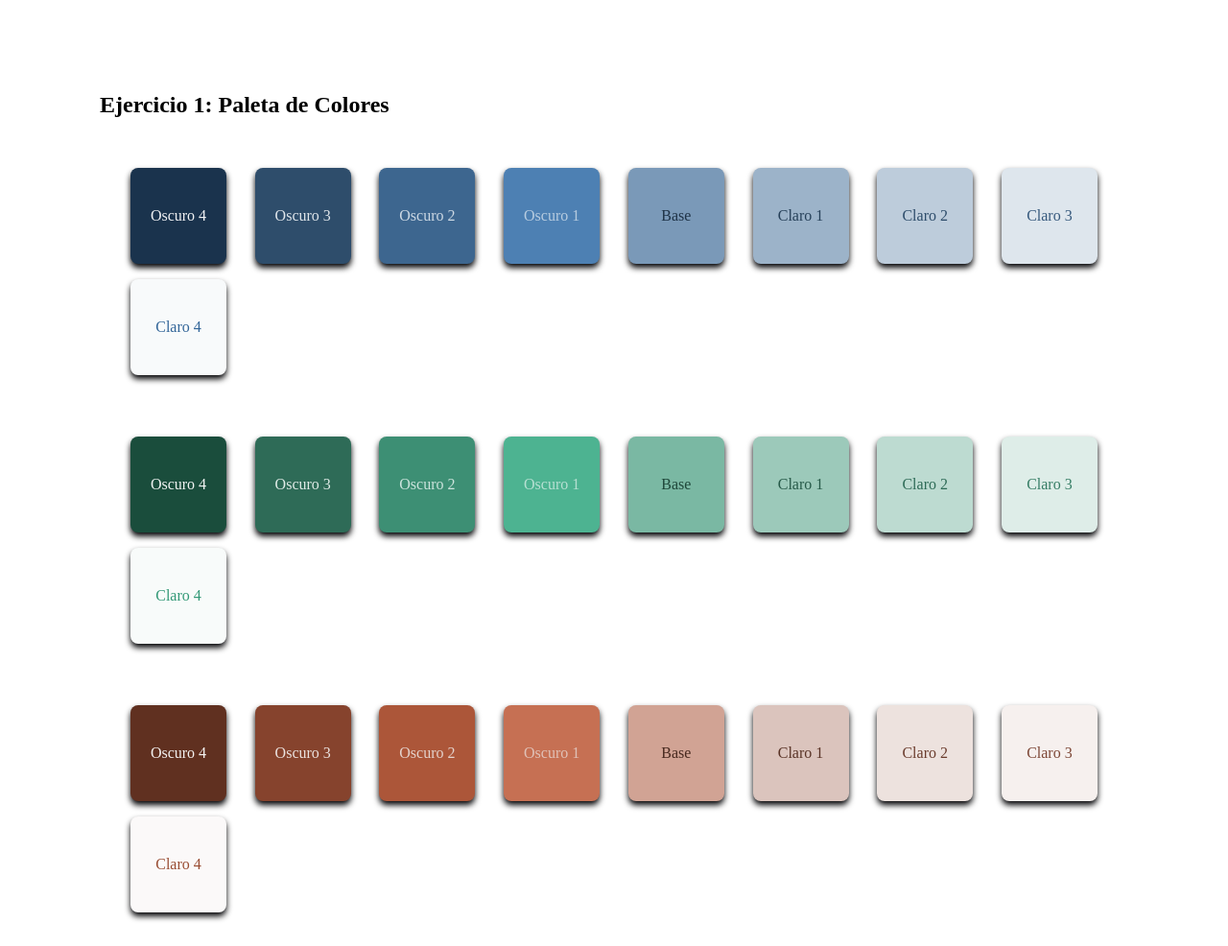
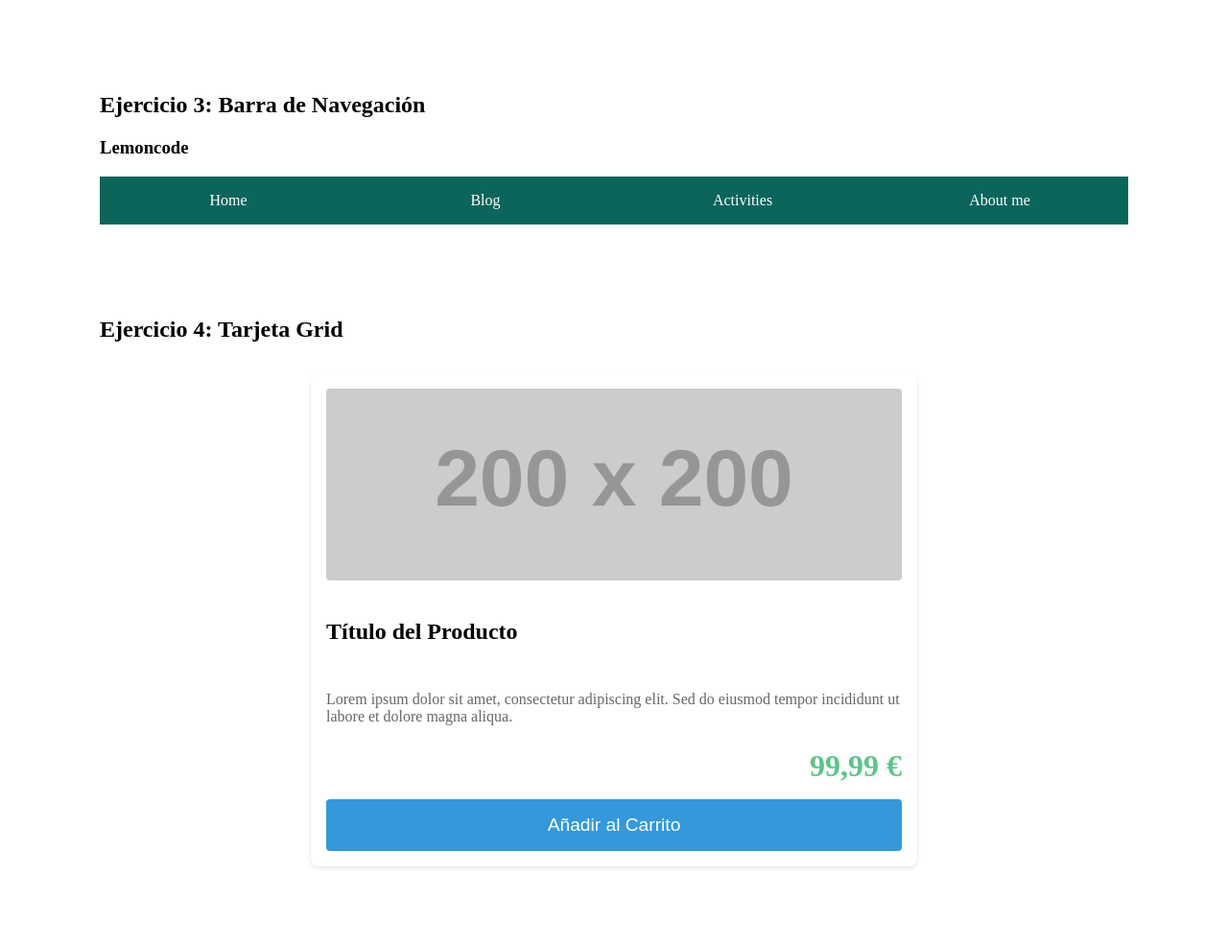
Before and after one commit to adriandcoding/Modulo-1-Laboratorio-basico, a website built with Vite: page ejercicio3-4/index.html in a window 1280 px wide. Shown: the top 986 px of the page at 96% size. Built offline with nearby package versions, Linux system fonts and the light colour scheme; placeholder pictures from the web are drawn by us.

Commit message:
modificando playgroun 3-4

```diff
--- a/ejercicio3-4/css/paleta1.css
+++ /dev/null
@@ -1,135 +0,0 @@
-:root {
-  /*azul */
-  .paleta-colores1 .oscuro-4 {
-    background-color: hsl(210, 50%, 20%);
-    color: hsl(210, 10%, 95%);
-  }
-  .paleta-colores1 .oscuro-3 {
-    background-color: hsl(210, 40%, 30%);
-    color: hsl(210, 20%, 90%);
-  }
-  .paleta-colores1 .oscuro-2 {
-    background-color: hsl(210, 40%, 40%);
-    color: hsl(210, 30%, 85%);
-  }
-  .paleta-colores1 .oscuro-1 {
-    background-color: hsl(210, 40%, 50%);
-    color: hsl(210, 40%, 80%);
-  }
-  .paleta-colores1 .base {
-    background-color: hsl(210, 30%, 60%);
-    color: hsl(210, 40%, 20%);
-  }
-  .paleta-colores1 .claro-1 {
-    background-color: hsl(210, 30%, 70%);
-    color: hsl(210, 40%, 25%);
-  }
-  .paleta-colores1 .claro-2 {
-    background-color: hsl(210, 30%, 80%);
-    color: hsl(210, 40%, 30%);
-  }
-  .paleta-colores1 .claro-3 {
-    background-color: hsl(210, 30%, 90%);
-    color: hsl(210, 40%, 35%);
-  }
-  .paleta-colores1 .claro-4 {
-    background-color: hsl(210, 30%, 98%);
-    color: hsl(210, 50%, 40%);
-  }
-  /*verde */
-  .paleta-colores2 .oscuro-4 {
-    background-color: hsl(160, 50%, 20%);
-    color: hsl(160, 10%, 95%);
-  }
-  .paleta-colores2 .oscuro-3 {
-    background-color: hsl(160, 40%, 30%);
-    color: hsl(160, 20%, 90%);
-  }
-  .paleta-colores2 .oscuro-2 {
-    background-color: hsl(160, 40%, 40%);
-    color: hsl(160, 30%, 85%);
-  }
-  .paleta-colores2 .oscuro-1 {
-    background-color: hsl(160, 40%, 50%);
-    color: hsl(160, 40%, 80%);
-  }
-  .paleta-colores2 .base {
-    background-color: hsl(160, 30%, 60%);
-    color: hsl(160, 40%, 20%);
-  }
-  .paleta-colores2 .claro-1 {
-    background-color: hsl(160, 30%, 70%);
-    color: hsl(160, 40%, 25%);
-  }
-  .paleta-colores2 .claro-2 {
-    background-color: hsl(160, 30%, 80%);
-    color: hsl(160, 40%, 30%);
-  }
-  .paleta-colores2 .claro-3 {
-    background-color: hsl(160, 30%, 90%);
-    color: hsl(160, 40%, 35%);
-  }
-  .paleta-colores2 .claro-4 {
-    background-color: hsl(160, 30%, 98%);
-    color: hsl(160, 50%, 40%);
-  }
-  /* terracota */
-  .paleta-colores3 .oscuro-4 {
-    background-color: hsl(15, 50%, 25%);
-    color: hsl(15, 10%, 95%);
-  }
-  .paleta-colores3 .oscuro-3 {
-    background-color: hsl(15, 50%, 35%);
-    color: hsl(15, 20%, 90%);
-  }
-  .paleta-colores3 .oscuro-2 {
-    background-color: hsl(15, 50%, 45%);
-    color: hsl(15, 30%, 85%);
-  }
-  .paleta-colores3 .oscuro-1 {
-    background-color: hsl(15, 50%, 55%);
-    color: hsl(15, 40%, 80%);
-  }
-  .paleta-colores3 .base {
-    background-color: hsl(15, 40%, 70%);
-    color: hsl(15, 40%, 20%);
-  }
-  .paleta-colores3 .claro-1 {
-    background-color: hsl(15, 30%, 80%);
-    color: hsl(15, 40%, 25%);
-  }
-  .paleta-colores3 .claro-2 {
-    background-color: hsl(15, 30%, 90%);
-    color: hsl(15, 40%, 30%);
-  }
-  .paleta-colores3 .claro-3 {
-    background-color: hsl(15, 30%, 95%);
-    color: hsl(15, 40%, 35%);
-  }
-  .paleta-colores3 .claro-4 {
-    background-color: hsl(15, 20%, 98%);
-    color: hsl(15, 50%, 40%);
-  }
-}
-
-.paleta-colores1,
-.paleta-colores2,
-.paleta-colores3 {
-  display: flex;
-  justify-content: space-between;
-  padding: 2rem;
-  gap: 1rem;
-  flex-wrap: wrap;
-}
-
-.caja-color {
-  width: 100px;
-  height: 100px;
-  display: flex;
-  align-items: center;
-  justify-content: center;
-  color: white;
-  text-align: center;
-  border-radius: 8px;
-  box-shadow: 0px 4px 6px rgba(0, 0, 3, 3.1);
-}
--- a/ejercicio3-4/css/paleta2.css
+++ /dev/null
@@ -1,140 +0,0 @@
-:root {
-  background-color: rgb(235, 254, 248);
-  /* púrpura */
-  .paleta-colores1 .oscuro-4 {
-    background-color: hsl(280, 60%, 20%);
-    color: hsl(280, 10%, 95%);
-  }
-  .paleta-colores1 .oscuro-3 {
-    background-color: hsl(280, 50%, 30%);
-    color: hsl(280, 20%, 90%);
-  }
-  .paleta-colores1 .oscuro-2 {
-    background-color: hsl(280, 50%, 40%);
-    color: hsl(280, 30%, 85%);
-  }
-  .paleta-colores1 .oscuro-1 {
-    background-color: hsl(280, 40%, 50%);
-    color: hsl(280, 40%, 80%);
-  }
-  .paleta-colores1 .base {
-    background-color: hsl(280, 30%, 60%);
-    color: hsl(280, 40%, 20%);
-  }
-  .paleta-colores1 .claro-1 {
-    background-color: hsl(280, 30%, 70%);
-    color: hsl(280, 50%, 25%);
-  }
-  .paleta-colores1 .claro-2 {
-    background-color: hsl(280, 30%, 80%);
-    color: hsl(280, 60%, 30%);
-  }
-  .paleta-colores1 .claro-3 {
-    background-color: hsl(280, 30%, 90%);
-    color: hsl(280, 60%, 35%);
-  }
-  .paleta-colores1 .claro-4 {
-    background-color: hsl(280, 20%, 98%);
-    color: hsl(280, 70%, 40%);
-  }
-
-  /* amarillos */
-  .paleta-colores2 .oscuro-4 {
-    background-color: hsl(50, 60%, 20%);
-    color: hsl(50, 10%, 95%);
-  }
-  .paleta-colores2 .oscuro-3 {
-    background-color: hsl(50, 50%, 30%);
-    color: hsl(50, 20%, 90%);
-  }
-  .paleta-colores2 .oscuro-2 {
-    background-color: hsl(50, 50%, 40%);
-    color: hsl(50, 30%, 85%);
-  }
-  .paleta-colores2 .oscuro-1 {
-    background-color: hsl(50, 40%, 50%);
-    color: hsl(50, 40%, 80%);
-  }
-  .paleta-colores2 .base {
-    background-color: hsl(50, 30%, 60%);
-    color: hsl(50, 40%, 20%);
-  }
-  .paleta-colores2 .claro-1 {
-    background-color: hsl(50, 30%, 70%);
-    color: hsl(50, 50%, 25%);
-  }
-  .paleta-colores2 .claro-2 {
-    background-color: hsl(50, 30%, 80%);
-    color: hsl(50, 60%, 30%);
-  }
-  .paleta-colores2 .claro-3 {
-    background-color: hsl(50, 30%, 90%);
-    color: hsl(50, 60%, 35%);
-  }
-  .paleta-colores2 .claro-4 {
-    background-color: hsl(50, 20%, 98%);
-    color: hsl(50, 70%, 40%);
-  }
-
-  /*grises */
-  .paleta-colores3 .oscuro-4 {
-    background-color: hsl(0, 0%, 20%);
-    color: hsl(0, 0%, 95%);
-  }
-  .paleta-colores3 .oscuro-3 {
-    background-color: hsl(0, 0%, 30%);
-    color: hsl(0, 0%, 90%);
-  }
-  .paleta-colores3 .oscuro-2 {
-    background-color: hsl(0, 0%, 40%);
-    color: hsl(0, 0%, 85%);
-  }
-  .paleta-colores3 .oscuro-1 {
-    background-color: hsl(0, 0%, 50%);
-    color: hsl(0, 0%, 80%);
-  }
-  .paleta-colores3 .base {
-    background-color: hsl(0, 0%, 60%);
-    color: hsl(0, 0%, 20%);
-  }
-  .paleta-colores3 .claro-1 {
-    background-color: hsl(0, 0%, 70%);
-    color: hsl(0, 0%, 25%);
-  }
-  .paleta-colores3 .claro-2 {
-    background-color: hsl(0, 0%, 80%);
-    color: hsl(0, 0%, 30%);
-  }
-  .paleta-colores3 .claro-3 {
-    background-color: hsl(0, 0%, 90%);
-    color: hsl(0, 0%, 35%);
-  }
-  .paleta-colores3 .claro-4 {
-    background-color: hsl(0, 0%, 98%);
-    color: hsl(0, 0%, 40%);
-  }
-}
-
-.paleta-colores1,
-.paleta-colores2,
-.paleta-colores3 {
-  display: flex;
-  justify-content: space-between;
-  padding: 2rem;
-  gap: 1rem;
-  flex-wrap: wrap;
-}
-
-.caja-color {
-  font-family: "Lucida Sans", "Lucida Sans Regular", "Lucida Grande",
-    "Lucida Sans Unicode", Geneva, Verdana, sans-serif;
-  width: 100px;
-  height: 100px;
-  display: flex;
-  align-items: center;
-  justify-content: center;
-  color: white;
-  text-align: center;
-  border-radius: 8px;
-  box-shadow: 0px 4px 8px rgba(0, 30, 5, 5.2);
-}
--- a/ejercicio3-4/index.html
+++ b/ejercicio3-4/index.html
@@ -11,44 +11,6 @@
 </head>
 
 <body>
-    <!-- Ejercicio 1 -->
-    <section>
-        <h2>Ejercicio 1: Paleta de Colores</h2>
-        <div class="paleta-colores1">
-            <div class="caja-color oscuro-4">Oscuro 4</div>
-            <div class="caja-color oscuro-3">Oscuro 3</div>
-            <div class="caja-color oscuro-2">Oscuro 2</div>
-            <div class="caja-color oscuro-1">Oscuro 1</div>
-            <div class="caja-color base">Base</div>
-            <div class="caja-color claro-1">Claro 1</div>
-            <div class="caja-color claro-2">Claro 2</div>
-            <div class="caja-color claro-3">Claro 3</div>
-            <div class="caja-color claro-4">Claro 4</div>
-        </div>
-        <div class="paleta-colores2">
-            <div class="caja-color oscuro-4">Oscuro 4</div>
-            <div class="caja-color oscuro-3">Oscuro 3</div>
-            <div class="caja-color oscuro-2">Oscuro 2</div>
-            <div class="caja-color oscuro-1">Oscuro 1</div>
-            <div class="caja-color base">Base</div>
-            <div class="caja-color claro-1">Claro 1</div>
-            <div class="caja-color claro-2">Claro 2</div>
-            <div class="caja-color claro-3">Claro 3</div>
-            <div class="caja-color claro-4">Claro 4</div>
-        </div>
-        <div class="paleta-colores3">
-            <div class="caja-color oscuro-4">Oscuro 4</div>
-            <div class="caja-color oscuro-3">Oscuro 3</div>
-            <div class="caja-color oscuro-2">Oscuro 2</div>
-            <div class="caja-color oscuro-1">Oscuro 1</div>
-            <div class="caja-color base">Base</div>
-            <div class="caja-color claro-1">Claro 1</div>
-            <div class="caja-color claro-2">Claro 2</div>
-            <div class="caja-color claro-3">Claro 3</div>
-            <div class="caja-color claro-4">Claro 4</div>
-        </div>
-    </section>
-
     <!-- Ejercicio 3 -->
     <section>
         <h2>Ejercicio 3: Barra de Navegación</h2>
```
